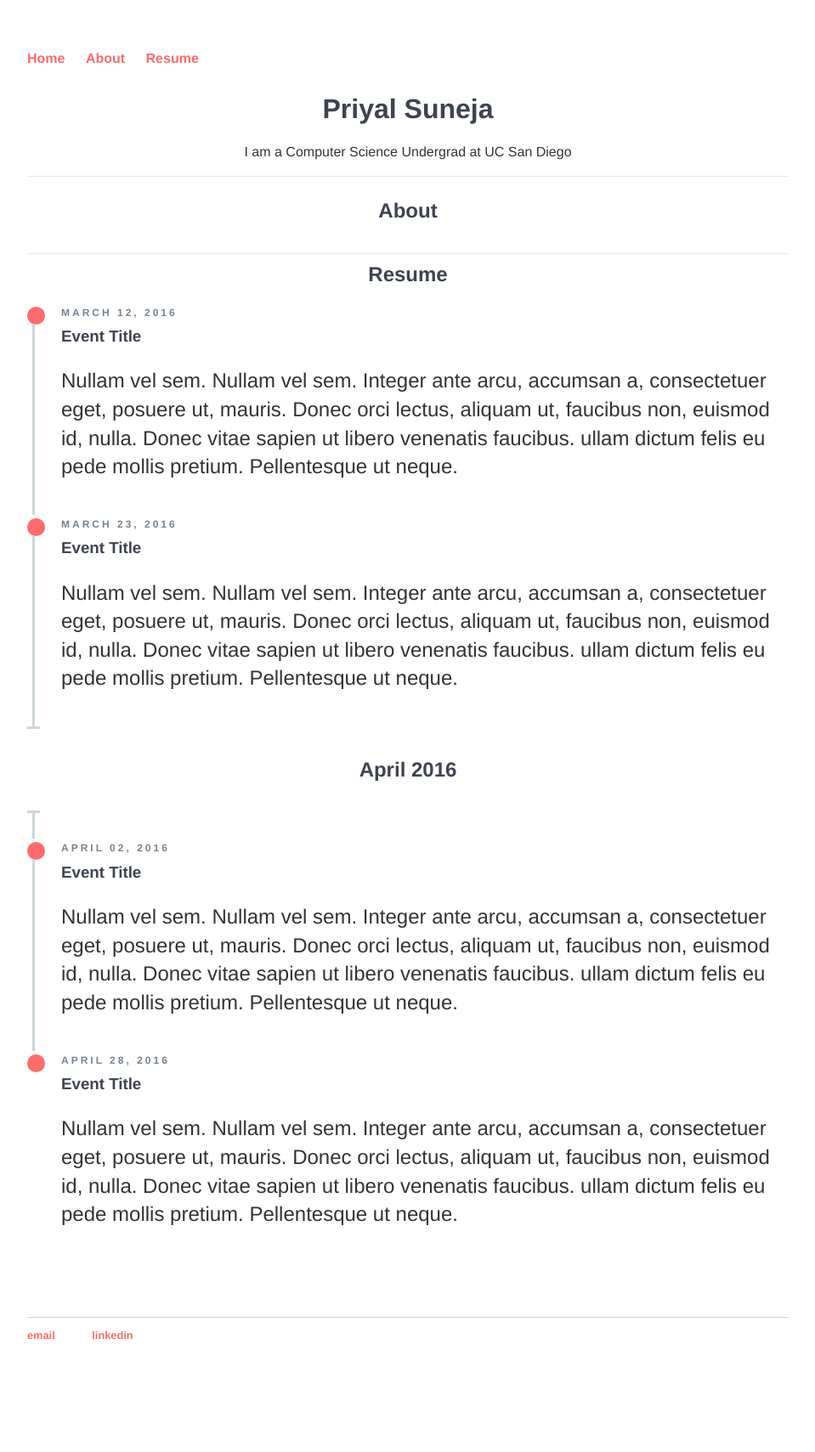
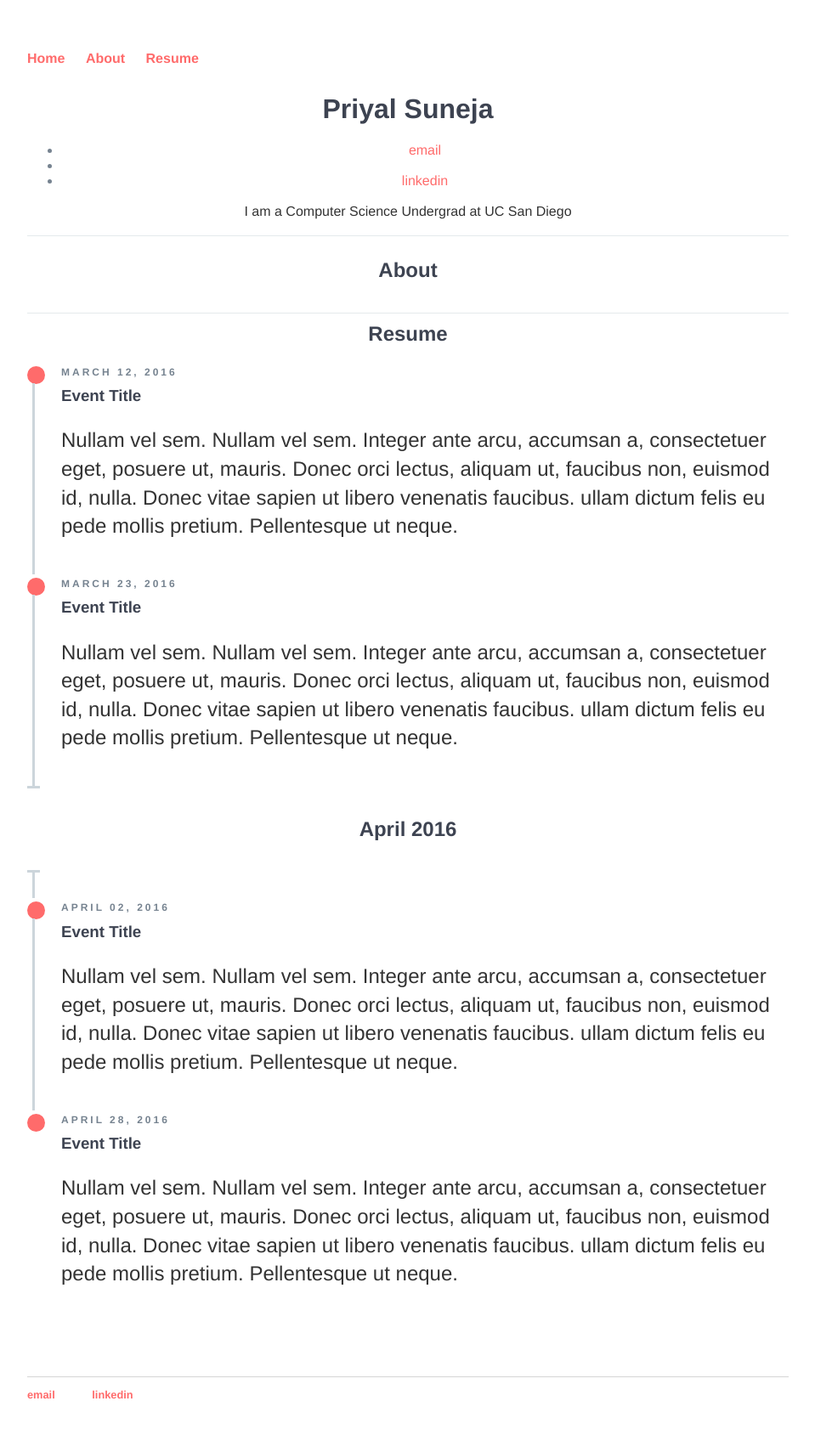
Before and after one commit to p-suneja/p-suneja.github.io, a Jekyll site: the page built from index.html, in a window 1280 px wide. Shown: the whole page at 85% size, without its empty margins (160-1119 px from the left). Built offline with Jekyll 4.4.1, drawn with Linux system fonts in a browser that asks for light colours; before the commit the page ends 1639 px from its top, so only the background shows below that.

Commit message:
Update index.html

```diff
--- a/index.html
+++ b/index.html
@@ -4,6 +4,11 @@ title: Priyal's Homepage
 ---
 <div class="col-md-12 example-title">
 	<h1> Priyal Suneja </h1>
+	<ul>
+	        		<li><a href="mailto:priyalsuneja@gmail.com">email</a></li>
+	        		<li><a href="https://github.com/p-suneja"><i class="fab fa-github"></i></a></li>
+				<li><a href="https://www.linkedin.com/in/priyalsuneja/">linkedin</a></li>
+				</ul>
 	<p> I am a Computer Science Undergrad at UC San Diego </p>
 </div>
 
```
